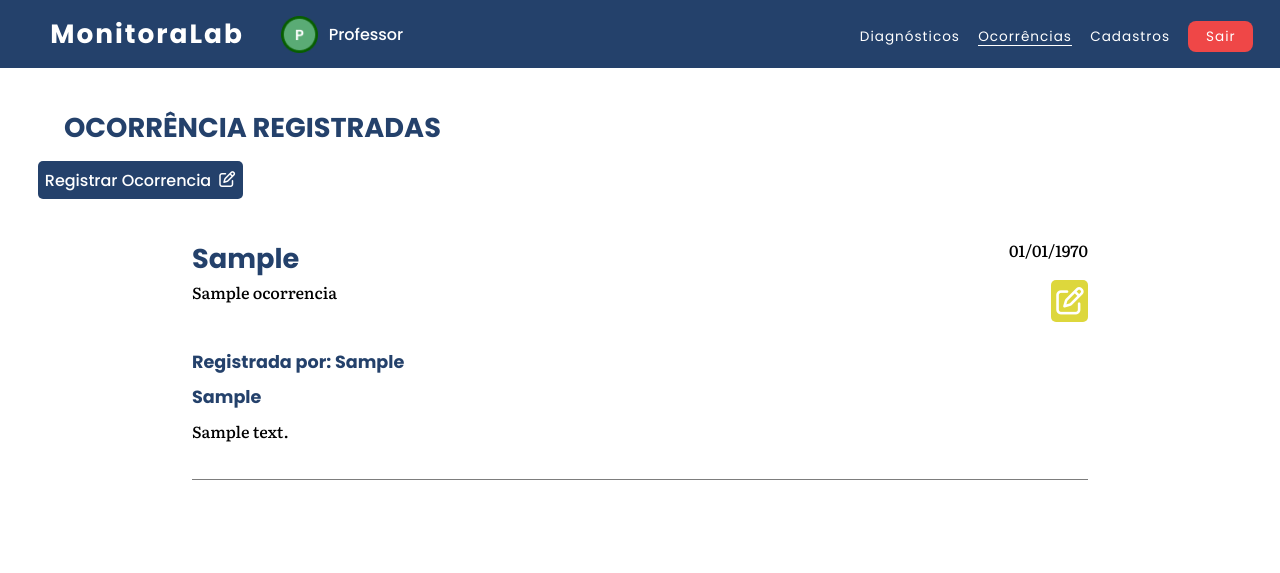
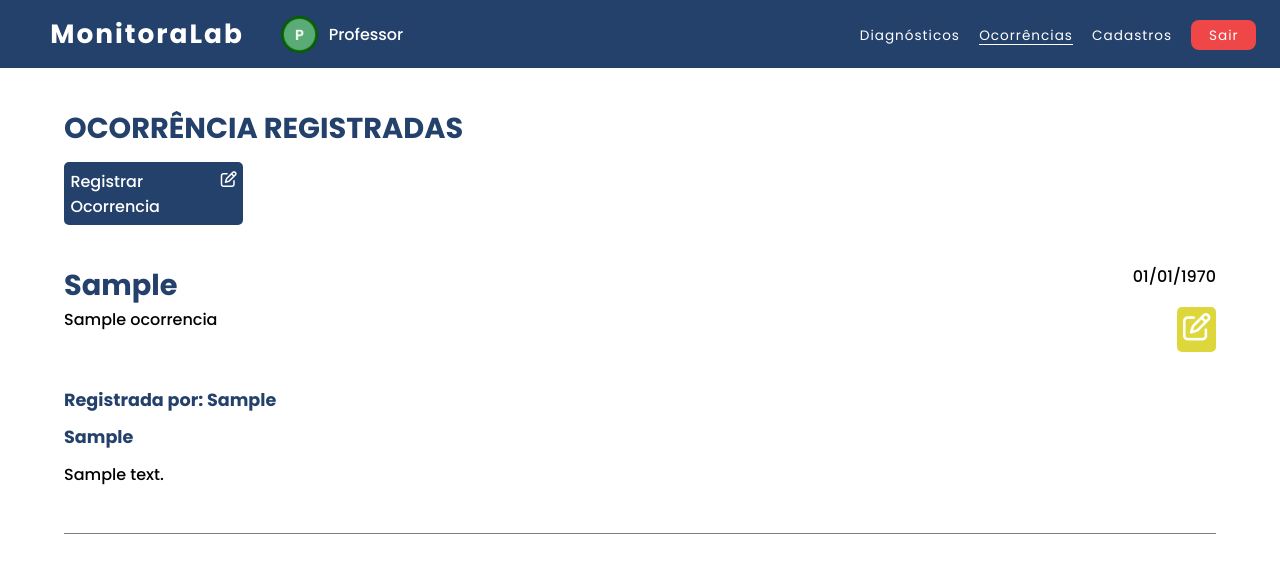
Before and after one commit to TCC2023insv/MonitoraLab, a PHP site: page /usuarios/professor/ocorrencias.php in a window 1280 px wide. Shown: the top 573 px of the page. Run offline with PHP 8.4, Linux system fonts and the light colour scheme; the visitor is signed in with stand-in values (Sample User, id 1); tables that the repository leaves empty or names only in its code hold one stand-in row (values such as "Sample post"); some libraries are stand-ins or nearby versions.

Commit message:
Arrumando a margem de ocorrencias

```diff
--- a/css/inicio.css
+++ b/css/inicio.css
@@ -16,7 +16,7 @@ html{
 
 body{
     background: var(--branco-1);
-    font-family:'Literata', serif;
+    font-family:'Poppins', sans-serif;
     font-weight: 470;
     letter-spacing: 5px;
 }
@@ -45,7 +45,7 @@ h2{
     text-transform: uppercase;
     margin: 3% 0 0 5%;
     letter-spacing: normal;
-    font-size: 170%;
+    font-size: 180%;
     font-family: 'Poppins', sans-serif;
 }
 
--- a/css/ocorrencias-arquivadas.css
+++ b/css/ocorrencias-arquivadas.css
@@ -1,5 +1,5 @@
 @import url('https://fonts.googleapis.com/css2?family=Poppins:wght@100;200;300;400;500;600;700;800;900&display=swap');
-@import url('https://fonts.googleapis.com/css2?family=Literata:opsz,wght@7..72,400;7..72,500&family=Poppins:wght@100;200;300;400;500;600;700;800;900&display=swap');
+
 @import url('cores.css');
 
 html{
@@ -16,28 +16,9 @@ html{
 
 body{
     background: var(--branco-1);
-    font-family:'Literata', serif;
+    font-family:'Poppins', sans-serif;
     font-weight: 470;
     letter-spacing: 5px;
-}
-
-.voltar{
-    display: flex;
-    align-items: center;
-    margin: 2% 5% 2% 5%;
-}
-
-#voltar-icone{
-    font-size: 175%;
-    color: var(--preto-1);
-}
-
-.texto-voltar{
-    font-family: 'Poppins', sans-serif;
-    margin-left: 0.8%;
-    font-weight: 500;
-    font-size: 110%;
-    color: var(--preto-1);
 }
 
 h2{
@@ -45,7 +26,7 @@ h2{
     text-transform: uppercase;
     margin: 3% 0 0 5%;
     letter-spacing: normal;
-    font-size: 170%;
+    font-size: 180%;
     font-family: 'Poppins', sans-serif;
 }
 
@@ -57,7 +38,7 @@ h2{
     font-family: 'Poppins', sans-serif ;
     border: none;
     display: flex;
-    margin: 1% 0 2% 80%;
+    margin: 1% 0 2% 85%;
     font-size: 100%;
     padding: 0.5%;
     border-radius: 5px;
@@ -81,8 +62,8 @@ margin: 1.5% 0 0 8px;
 .container-1{
     display: flex;
     flex-direction: column;
-    margin: 1% 0 0 3%;
-    font-family: 'Literata', serif;
+    margin: 1% 0 0 5%;
+    font-family: 'Poppins', sans-serif;
     font-weight: 450;
     text-align: justify;
     word-spacing: 8px;
@@ -93,7 +74,7 @@ margin: 1.5% 0 0 8px;
     flex-direction: column;
     text-align: justify;
     width: 60%;
-    margin: 1% 10% 0 0;
+    margin: 1% 5% 0 0;
     border-bottom: 1px solid var(--cinza-3);
 }
 
@@ -109,7 +90,7 @@ margin: 1.5% 0 0 8px;
 .titulo-problema{
     color: var(--azul-1);
     letter-spacing: normal;
-    font-size: 170%;
+    font-size: 180%;
     font-family: 'Poppins', sans-serif;
     font-weight: 700;
 }
@@ -146,8 +127,8 @@ margin: 1.5% 0 0 8px;
 /* Pagina de visualizar ocorrencia */
 
 .container{
-    width: 70%;
-    margin: 3% 0 2% 15%;
+    width: 90%;
+    margin: 3% 0 2% 5%;
     text-align: justify;
     border-bottom: 1px solid var(--cinza-3);
 }
@@ -160,7 +141,7 @@ margin: 1.5% 0 0 8px;
     font-family: 'Poppins', sans-serif ;
     border: none;
     display: flex;
-    margin: 1% 81% 2% 3%;
+    margin: 1% 81% 2% 5%;
     font-size: 100%;
     padding: 0.5%;
     border-radius: 5px;
@@ -191,6 +172,7 @@ margin: 1.5% 0 0 8px;
     padding: 0.5%;
     border-radius: 5px;
     cursor: pointer;
+    text-align: center;
 }
 
 
--- a/css/ocorrencias.css
+++ b/css/ocorrencias.css
@@ -37,6 +37,6 @@ h2{
     text-transform: uppercase;
     margin: 1% 0 0 3%;
     letter-spacing: normal;
-    font-size: 170%;
+    font-size: 180%;
     font-family: 'Poppins', sans-serif;
 }
--- a/css/registrar-ocorrencia.css
+++ b/css/registrar-ocorrencia.css
@@ -37,7 +37,7 @@ h2{
     text-transform: uppercase;
     margin: 1% 0 0 3%;
     letter-spacing: normal;
-    font-size: 170%;
+    font-size: 180%;
     font-family: 'Poppins', sans-serif;
 }
 
```
